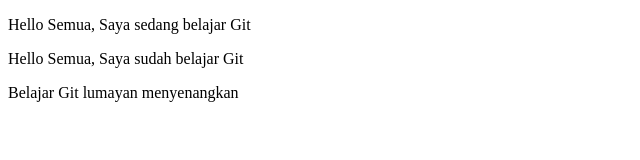
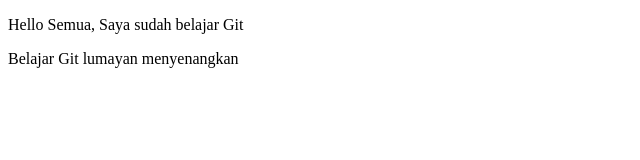
Before and after one commit to tris046/praktikumrpl4, a plain HTML site: page index.html in a window 1280 px wide. Shown: the whole page, without its empty margins (0-640 px from the left). Drawn offline with Linux system fonts and the light colour scheme.

Commit message:
fourth commit

```diff
--- a/index.html
+++ b/index.html
@@ -5,7 +5,6 @@
 	<title>Belajar Git - Project 01</title>
 </head>
 <body>
-	<p>Hello Semua, Saya sedang	belajar Git</p>
 	<p>Hello Semua, Saya sudah belajar Git</p>
 	<p>Belajar Git lumayan menyenangkan</p>
 </body>
```
